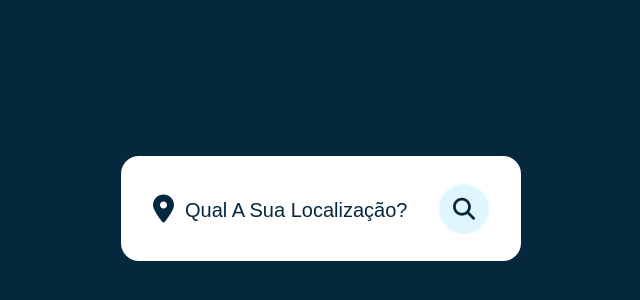
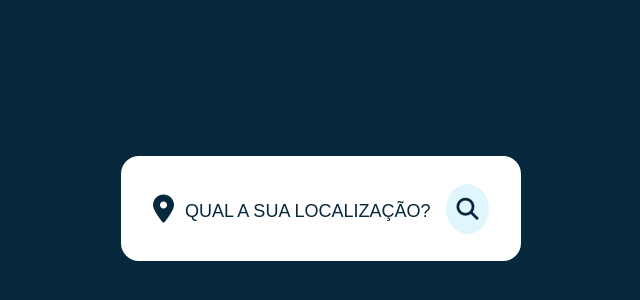
Before and after one commit to tpessoaaraujo/Weather_App, a plain HTML site: page index.html in a window 1280 px wide. Shown: the part 192-492 px from the top of the page, 319-959 px from the left. Drawn offline with Linux system fonts and the light colour scheme.

Commit message:
Update style.css

```diff
--- a/style.css
+++ b/style.css
@@ -40,7 +40,7 @@ body {
 
 .search-box input {
     color: #06283D;
-    width: 80%;
+    width: 100%;
     font-size: 2.4rem;
     font-weight: 500;
     text-transform: uppercase;
@@ -48,10 +48,10 @@ body {
 }
 
 .search-box input::placeholder {
-    font-size: 2rem;
+    font-size: 1.8rem;
     font-weight: 500;
     color: #06283D;
-    text-transform: capitalize;
+    text-transform: uppercase;
 }
 
 .search-box button {
```
